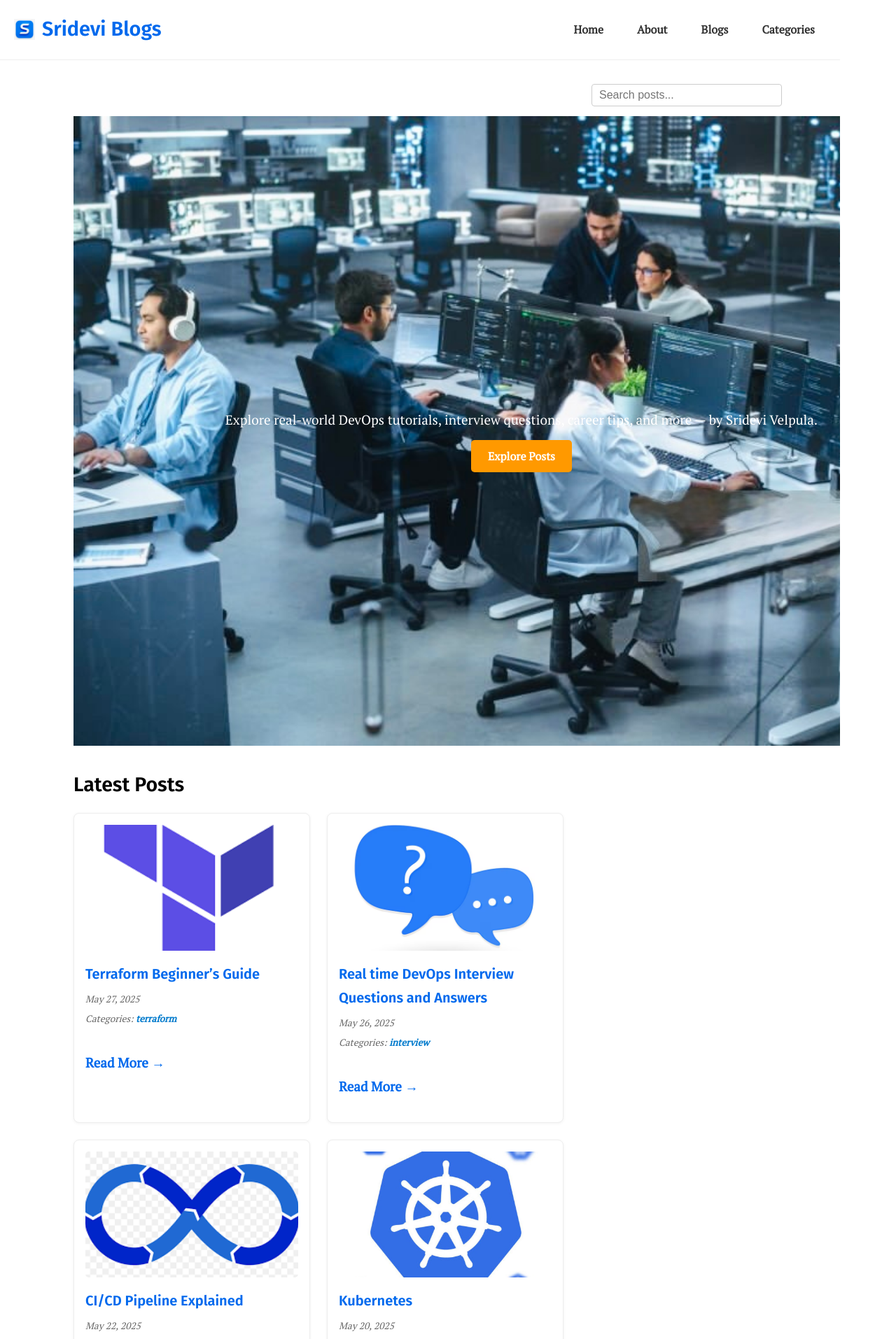
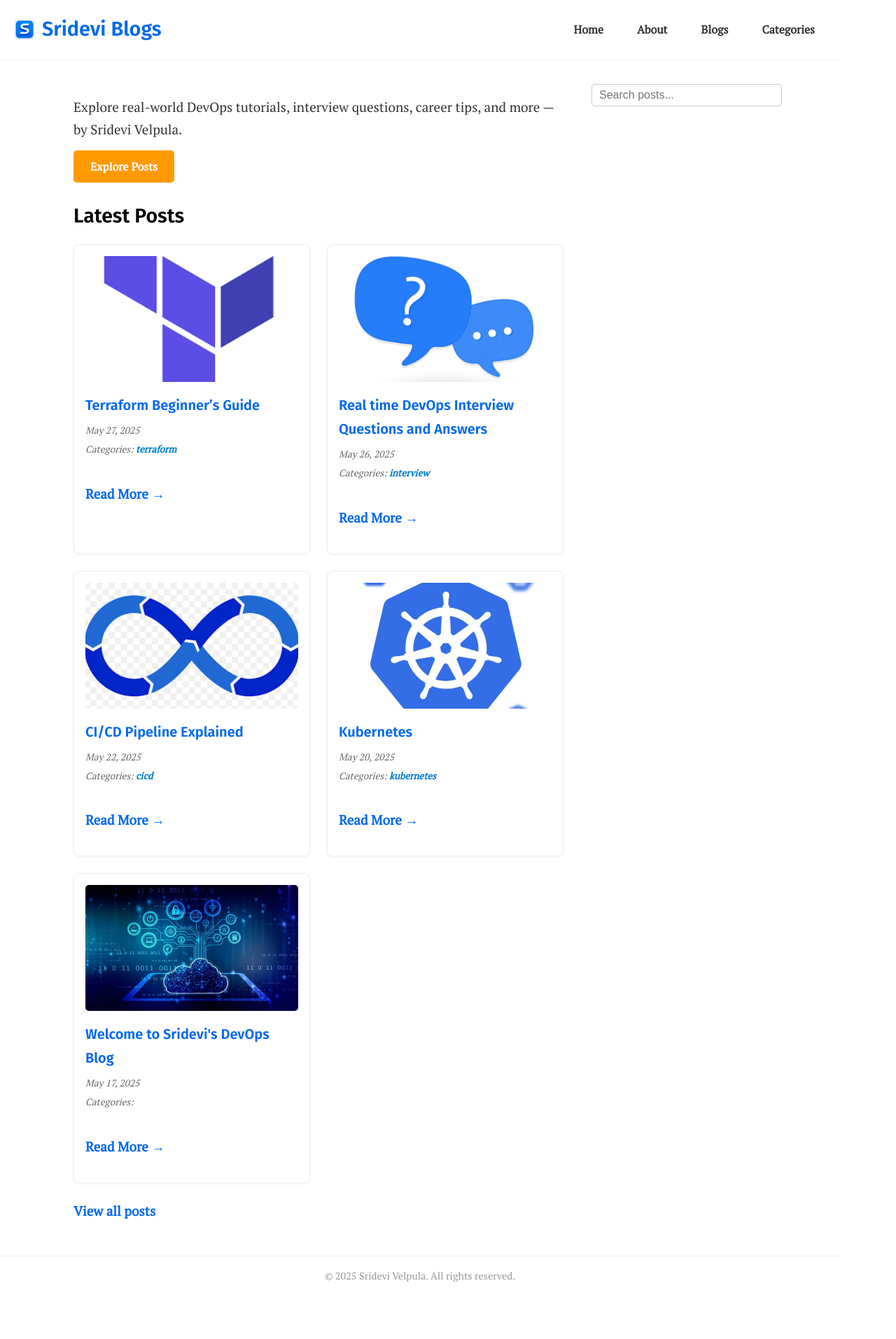
Before and after one commit to srideviblogs/srideviblogs.github.io, a Jekyll site: the page built from index.md, in a window 1280 px wide. Shown: the top 1914 px of the page at 70% size. Built offline with Jekyll 4.4.1, drawn with Linux system fonts in a browser that asks for light colours; after the commit the page ends 1837 px from its top, so only the background shows below that.

Commit message:
Update home.html

```diff
--- a/_layouts/home.html
+++ b/_layouts/home.html
@@ -2,15 +2,15 @@
 layout: default
 ---
 
-<!-- Hero Section: Outside Wrapper -->
-<div class="full-hero">
-  <div class="hero-inner">
+<!-- FULLSCREEN HERO SECTION -->
+<section id="hero-section">
+  <div class="hero-content">
     <p>Explore real-world DevOps tutorials, interview questions, career tips, and more — by Sridevi Velpula.</p>
     <a href="/blogs" class="hero-btn">Explore Posts</a>
   </div>
-</div>
+</section>
 
-<!-- Latest Posts -->
+<!-- LATEST POSTS SECTION -->
 <section class="latest-posts">
   <h2>Latest Posts</h2>
   <div class="post-grid">
```
